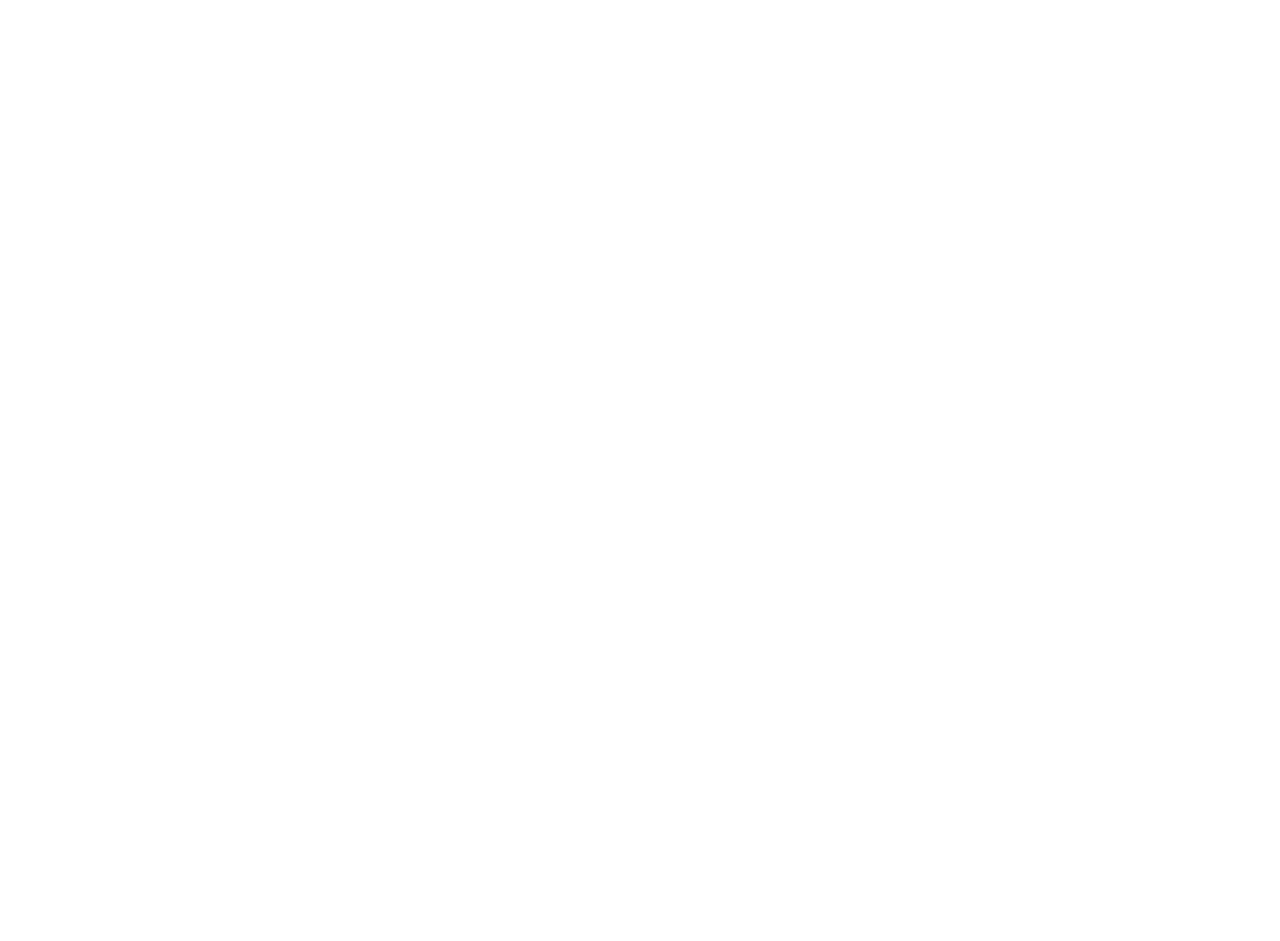
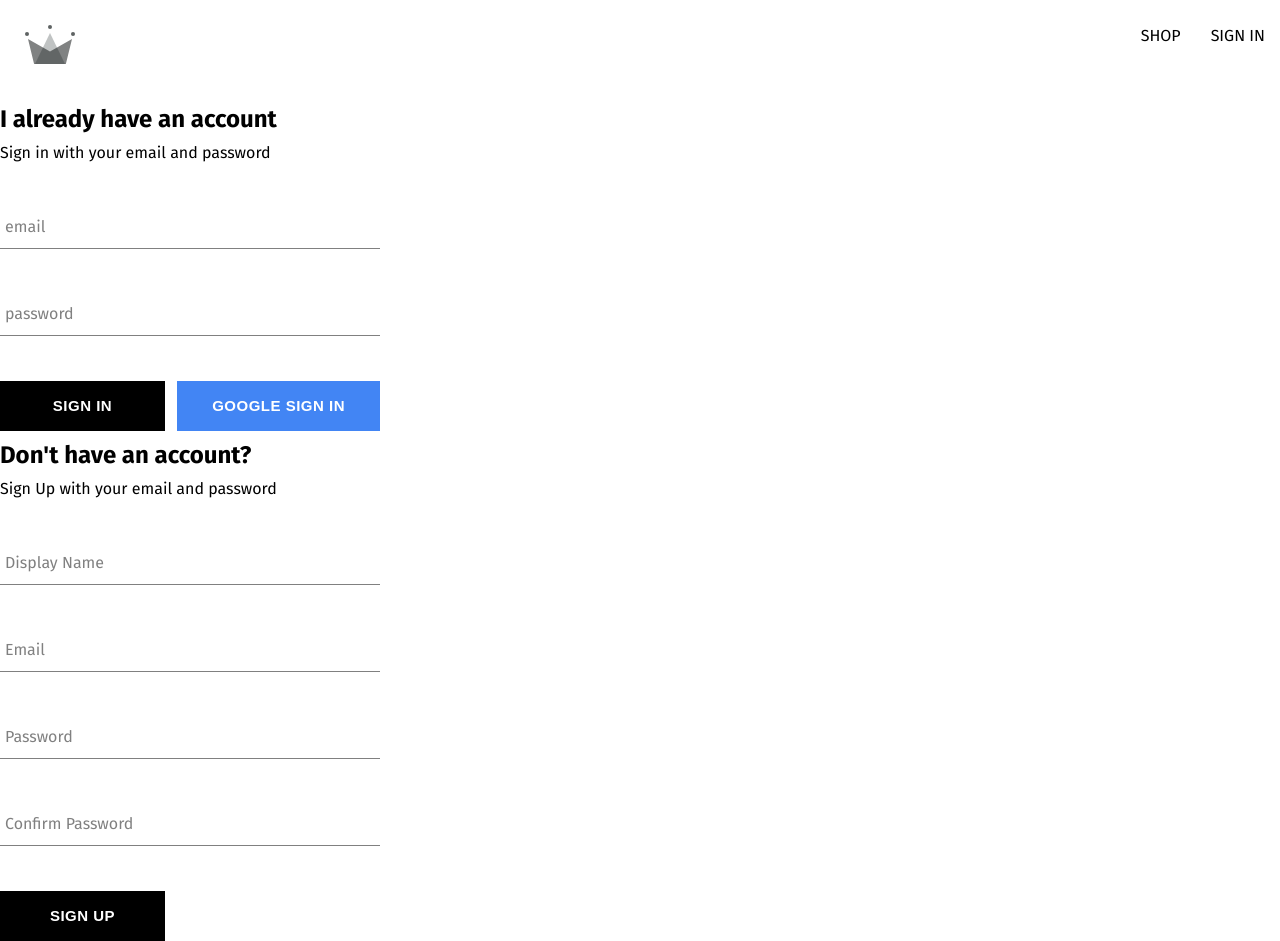
Before and after one commit to andreafalzi/crwn-clothing, a React (Create React App) app: page /auth in a window 1280 px wide. Before the commit this address had no page. Before the commit the page ends 800 px from the top, so only its background shows below. Built offline with nearby package versions, Linux system fonts and the light colour scheme.

Commit message:
authentication + signIn + signUp + firebase utilities

```diff
--- a/src/App.js
+++ b/src/App.js
@@ -2,7 +2,7 @@
 
 import Home from './routes/home/home.component';
 import Navigation from './routes/navigation/navigation.component';
-import SignIn from './routes/sign-in/sign-in.component';
+import Authentication from './routes/authentication/authentication';
 
 const Shop = () => {
   return (
@@ -18,7 +18,7 @@
       <Route path='/' element={<Navigation />}>
         <Route index element={<Home />} />
         <Route path='shop' element={<Shop />} />
-        <Route path='sign-in' element={<SignIn />} />
+        <Route path='auth' element={<Authentication />} />
       </Route>
     </Routes>
   );
--- /dev/null
+++ b/src/components/button/button.component.jsx
@@ -0,0 +1,16 @@
+import './button.style.scss';
+
+const BUTTON_TYPE_CLASSES = {
+  google: 'google-sign-in',
+  inverted: 'inverted',
+};
+
+const Button = ({ children, buttonType, ...otherProps }) => {
+  return (
+    <button className={`button-container ${BUTTON_TYPE_CLASSES[buttonType]}`} {...otherProps}>
+      {children}
+    </button>
+  );
+};
+
+export default Button;
--- /dev/null
+++ b/src/components/button/button.style.scss
@@ -0,0 +1,45 @@
+.button-container {
+  min-width: 165px;
+  width: auto;
+  height: 50px;
+  letter-spacing: 0.5px;
+  line-height: 50px;
+  padding: 0 35px 0 35px;
+  font-size: 15px;
+  background-color: black;
+  color: white;
+  text-transform: uppercase;
+  font-weight: bolder;
+  border: none;
+  cursor: pointer;
+  display: flex;
+  justify-content: center;
+
+  &:hover {
+    background-color: white;
+    color: black;
+    border: 1px solid black;
+  }
+
+  &.google-sign-in {
+    background-color: #4285f4;
+    color: white;
+
+    &:hover {
+      background-color: #357ae8;
+      border: none;
+    }
+  }
+
+  &.inverted {
+    background-color: white;
+    color: black;
+    border: 1px solid black;
+
+    &:hover {
+      background-color: black;
+      color: white;
+      border: none;
+    }
+  }
+}
--- /dev/null
+++ b/src/components/form-input/form-input.component.jsx
@@ -0,0 +1,13 @@
+import './form-input.style.scss';
+
+const FormInput = ({ labelName, ...otherProps }) => {
+  return (
+    <div className='group'>
+      <input className='form-input' {...otherProps} />
+      {/* another way to write if statement argumentToCheck && (result). It means that if the argument exist go on and show me the result*/}
+      {labelName && <label className={`${otherProps.value.length ? 'shrink' : ''} form-input-label`}>{labelName}</label>}
+    </div>
+  );
+};
+
+export default FormInput;
--- /dev/null
+++ b/src/components/form-input/form-input.style.scss
@@ -0,0 +1,54 @@
+$sub-color: grey;
+$main-color: black;
+
+@mixin shrinkLabel {
+  top: -14px;
+  font-size: 12px;
+  color: $main-color;
+}
+
+.group {
+  position: relative;
+  margin: 45px 0;
+
+  .form-input {
+    background: none;
+    background-color: white;
+    color: $sub-color;
+    font-size: 18px;
+    padding: 10px 10px 10px 5px;
+    display: block;
+    width: 100%;
+    border: none;
+    border-radius: 0;
+    border-bottom: 1px solid $sub-color;
+    margin: 25px 0;
+
+    &:focus {
+      outline: none;
+    }
+
+    &:focus ~ .form-input-label {
+      @include shrinkLabel();
+    }
+  }
+
+  input[type='password'] {
+    letter-spacing: 0.3em;
+  }
+
+  .form-input-label {
+    color: $sub-color;
+    font-size: 16px;
+    font-weight: normal;
+    position: absolute;
+    pointer-events: none;
+    left: 5px;
+    top: 10px;
+    transition: 300ms ease all;
+
+    &.shrink {
+      @include shrinkLabel();
+    }
+  }
+}
--- /dev/null
+++ b/src/components/sign-in-form/sign-in-form.component.jsx
@@ -0,0 +1,55 @@
+import { useState } from 'react';
+
+import { signInAuthUserWithEmailAndPassword } from '../../utilities/firebase/firebase.utilities';
+
+import Button from '../button/button.component';
+import FormInput from '../form-input/form-input.component';
+import './sign-in-form.style.scss';
+
+const defaultformFields = {
+  email: '',
+  password: '',
+};
+
+const SignInForm = ({ loginMethod }) => {
+  const [formFields, setFormFields] = useState(defaultformFields);
+  const { email, password } = formFields;
+
+  const resetFormFields = () => {
+    setFormFields(defaultformFields);
+  };
+
+  const handleSubmit = async (event) => {
+    event.preventDefault();
+    try {
+      const response = await signInAuthUserWithEmailAndPassword(email, password);
+      console.log(response, 'SIGN IN');
+      resetFormFields();
+    } catch (error) {}
+  };
+
+  const handleChange = (event) => {
+    const { name, value } = event.target;
+
+    setFormFields({ ...formFields, [name]: value });
+  };
+
+  return (
+    <div className='sign-in-container'>
+      <h2>I already have an account</h2>
+      <span>Sign in with your email and password</span>
+      <form onSubmit={handleSubmit}>
+        <FormInput labelName='email' type='text' required onChange={handleChange} name='email' value={email} />
+        <FormInput labelName='password' type='password' required onChange={handleChange} name='password' value={password} />
+        <div className='buttons-container'>
+          <Button type='submit'>Sign In</Button>
+          <Button buttonType='google' onClick={loginMethod}>
+            Google Sign In
+          </Button>
+        </div>
+      </form>
+    </div>
+  );
+};
+
+export default SignInForm;
--- /dev/null
+++ b/src/components/sign-in-form/sign-in-form.style.scss
@@ -0,0 +1,10 @@
+.sign-in-container {
+  display: flex;
+  flex-direction: column;
+  width: 380px;
+}
+
+.buttons-container {
+  display: flex;
+  justify-content: space-between;
+}
--- /dev/null
+++ b/src/components/sign-up-form/sign-up-form.component.jsx
@@ -0,0 +1,68 @@
+import { useState } from 'react';
+
+import FormInput from '../form-input/form-input.component';
+
+import { createAuthUserWithEmailAndPassword, createUserDocumentFromAuth } from '../../utilities/firebase/firebase.utilities';
+
+import './sign-up-form.style.scss';
+import Button from '../button/button.component';
+
+const defaultformFields = {
+  displayName: '',
+  email: '',
+  password: '',
+  confirmPassword: '',
+};
+
+const SignUpForm = () => {
+  const [formFields, setFormFields] = useState(defaultformFields);
+  const { displayName, email, password, confirmPassword } = formFields;
+
+  const resetFormFields = () => {
+    setFormFields(defaultformFields);
+  };
+
+  const handleSubmit = async (event) => {
+    event.preventDefault();
+
+    if (password !== confirmPassword) {
+      return alert('password is wrong');
+    }
+    try {
+      const { user } = await createAuthUserWithEmailAndPassword(email, password);
+
+      //display name is an obj that we have add in the prev createuserDocumentFromAuth method to get the user displayName
+      await createUserDocumentFromAuth(user, { displayName });
+      resetFormFields();
+      alert('You have successfully create your new account!');
+    } catch (error) {
+      if (error.code === 'auth/email-already-in-use') {
+        alert('Cannot create user. Email already in use');
+      } else {
+        console.log('user creation error', error);
+      }
+    }
+  };
+
+  const handleChange = (event) => {
+    const { name, value } = event.target;
+
+    setFormFields({ ...formFields, [name]: value });
+  };
+
+  return (
+    <div className='sign-up-container'>
+      <h2>Don't have an account?</h2>
+      <span>Sign Up with your email and password</span>
+      <form onSubmit={handleSubmit}>
+        <FormInput labelName='Display Name' type='text' required onChange={handleChange} name='displayName' value={displayName} />
+        <FormInput labelName='Email' type='email' required onChange={handleChange} name='email' value={email} />
+        <FormInput labelName='Password' type='password' required onChange={handleChange} name='password' value={password} />
+        <FormInput labelName='Confirm Password' type='password' required onChange={handleChange} name='confirmPassword' value={confirmPassword} />
+        <Button type='submit'>Sign Up</Button>
+      </form>
+    </div>
+  );
+};
+
+export default SignUpForm;
--- /dev/null
+++ b/src/components/sign-up-form/sign-up-form.style.scss
@@ -0,0 +1,9 @@
+.sign-up-container {
+  display: flex;
+  flex-direction: column;
+  width: 380px;
+}
+
+h2 {
+  margin: 10px 0;
+}
--- a/src/routes/sign-in/sign-in.component.jsx
+++ b/src/routes/authentication/authentication.jsx
@@ -2,8 +2,10 @@
 import { getRedirectResult } from 'firebase/auth';
 
 import { auth, signInWithGooglePopup, createUserDocumentFromAuth, signInWithFacebookPopup, signInWithGoogleRedirect } from '../../utilities/firebase/firebase.utilities';
+import SignUpForm from '../../components/sign-up-form/sign-up-form.component';
+import SignInForm from '../../components/sign-in-form/sign-in-form.component';
 
-const SignIn = () => {
+const Authentication = () => {
   //implementing a redirect log-in, where we use the useEffect and getRedirectResult to track the response after the user has left our webapp to log-in and when it comes back our website is waiting for the information to get stored
   useEffect(
     () =>
@@ -11,32 +13,31 @@
         const response = await getRedirectResult(auth);
         // console.log(response);
         if (response) {
-          // eslint-disable-next-line no-unused-vars
-          const userDocRef = await createUserDocumentFromAuth(response.user);
+          await createUserDocumentFromAuth(response.user);
         }
       },
     []
   );
-
   const logGoogleUser = async () => {
     const { user } = await signInWithGooglePopup();
-    // eslint-disable-next-line no-unused-vars
-    const userDocRef = await createUserDocumentFromAuth(user);
+    await createUserDocumentFromAuth(user);
   };
 
   const logFacebookUser = async () => {
     const { user } = await signInWithFacebookPopup();
-    // eslint-disable-next-line no-unused-vars
-    const userDocRef = await createUserDocumentFromAuth(user);
+    await createUserDocumentFromAuth(user);
   };
   return (
     <>
-      <h1>Sign In Page</h1>
-      <button onClick={logGoogleUser}>Sign in with Google Popus</button>
-      <button onClick={signInWithGoogleRedirect}>Sign in with Google Redirect</button>
-      <button onClick={logFacebookUser}>Sign in with Facebook Popus</button>
+      <SignInForm loginMethod={logGoogleUser} />
+      {/* <Button buttonType='google' onClick={logGoogleUser}>
+        Sign in with Google
+      </Button> */}
+      {/* <button onClick={signInWithGoogleRedirect}>Sign in with Google Redirect</button>
+      <button onClick={logFacebookUser}>Sign in with Facebook Popus</button> */}
+      <SignUpForm />
     </>
   );
 };
 
-export default SignIn;
+export default Authentication;
--- a/src/routes/navigation/navigation.component.jsx
+++ b/src/routes/navigation/navigation.component.jsx
@@ -17,7 +17,7 @@
           <Link className='nav-link' to='/shop'>
             SHOP
           </Link>
-          <Link className='nav-link' to='/sign-in'>
+          <Link className='nav-link' to='/auth'>
             SIGN IN
           </Link>
         </div>
```
Also changed, not shown: src/utilities/firebase/firebase.utilities.js (+20 -5 lines).
